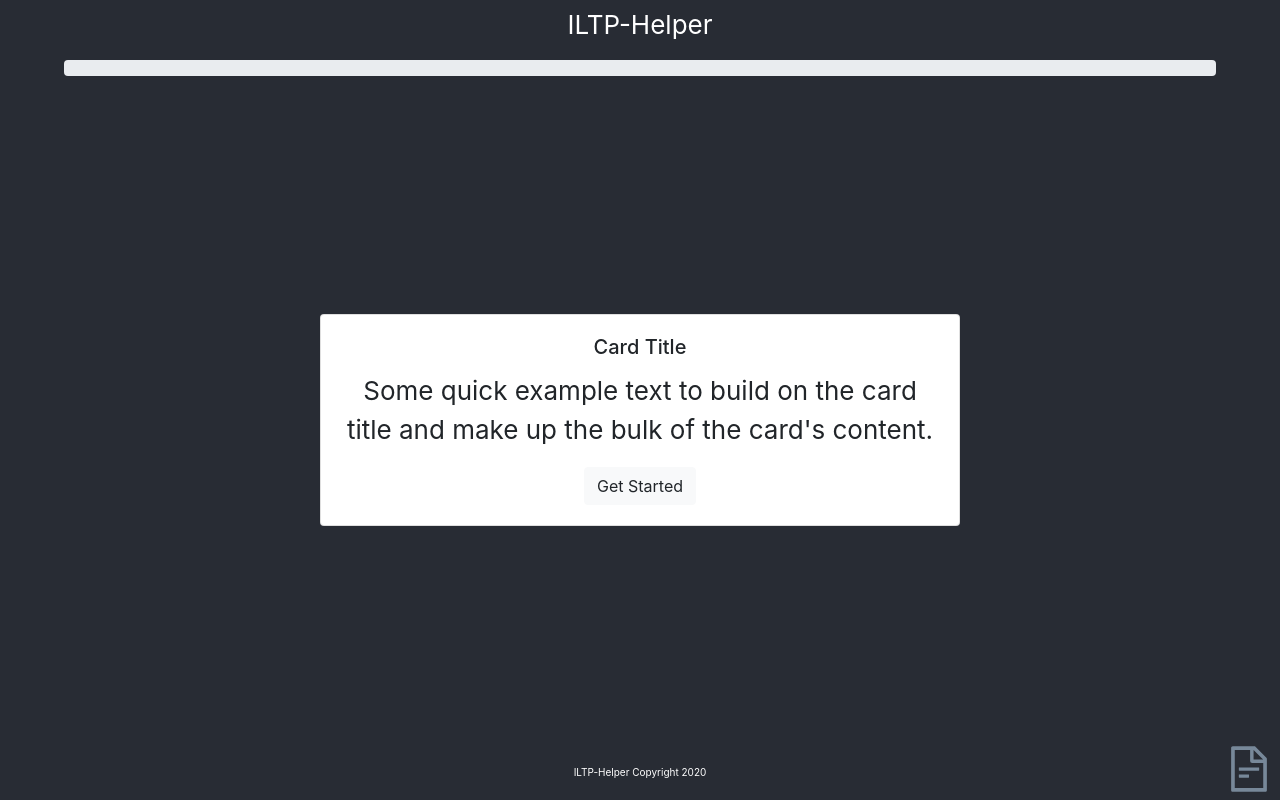
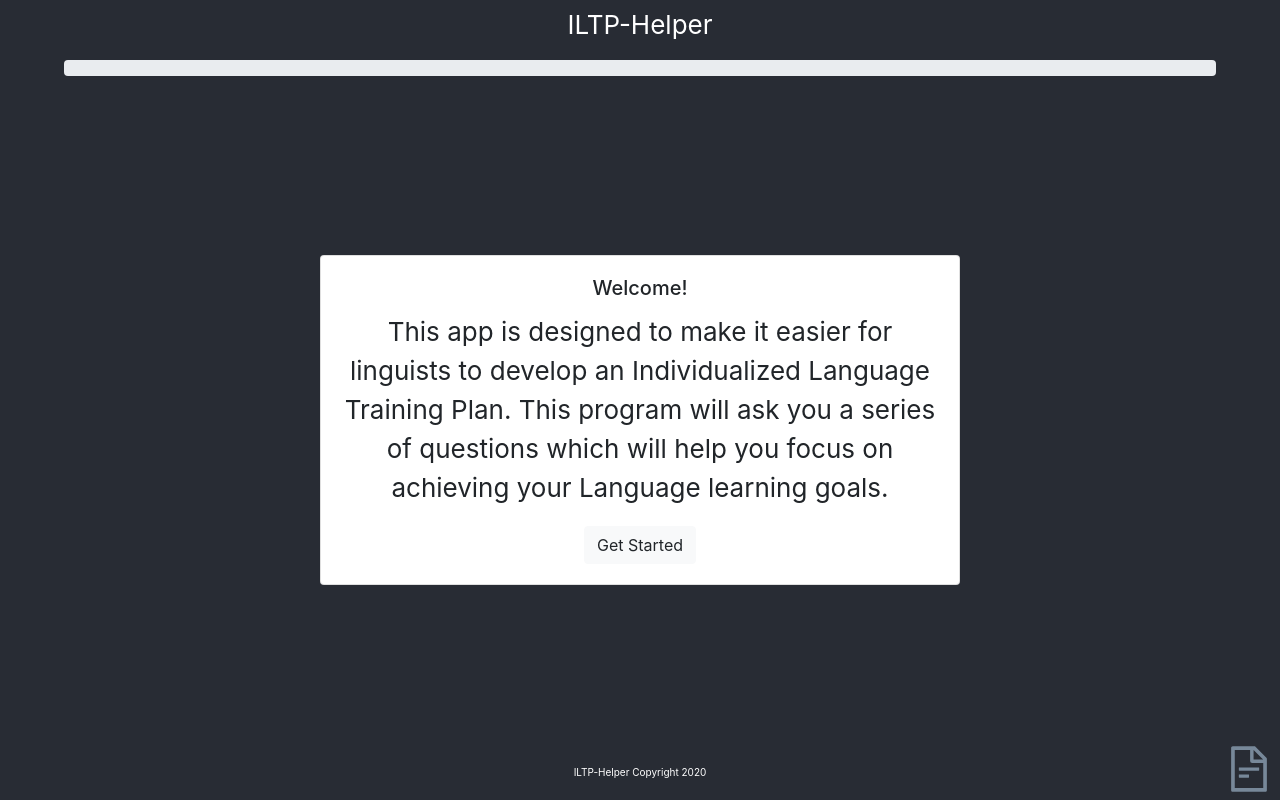
Before and after one commit to mcconkey/ILTP-helper, a React (Create React App) app in the folder app/: page / in a window 1280 px wide. Built offline with nearby package versions, Linux system fonts and the light colour scheme.

Commit message:
added survey state to glass pane

```diff
--- a/app/src/App.css
+++ b/app/src/App.css
@@ -46,7 +46,7 @@
     color: white;
     position: fixed;
     background-color: rgba(255, 255, 255, .15);
-    box-shadow: 0 0 1rem 0 rgba(0, 0, 0, .2);
+    box-shadow: 0 0 1rem 0 rgba(0, 0, 0, 0.308);
     backdrop-filter: blur(5px);
     top: 0;
     right: 0;
--- a/app/src/App.js
+++ b/app/src/App.js
@@ -5,7 +5,7 @@ import { Fade } from 'react-reveal';
 
 import {AiOutlineFileText, AiFillCloseCircle} from 'react-icons/ai';
 
-import { useRecoilState } from 'recoil';
+import { useRecoilState, useRecoilValue } from 'recoil';
 
 import ChooseLanguageCard from './cards/ChooseLanguageCard';
 import PreviousScoresCard from './cards/PreviousScoresCard';
@@ -20,11 +20,13 @@ import WhoCard from './cards/WhoCard';
 
 import visibilityState from './atoms/visibilityState';
 import progressState from './atoms/progressState';
+import surveyState from './atoms/surveyState';
 
 function App() {
 
   const [isVisible, setVisibilityState] = useRecoilState(visibilityState);
   const [progress, setProgress] = useRecoilState(progressState);
+  const survey = useRecoilValue(surveyState);
 
   let vis = {...isVisible};
 
@@ -68,10 +70,11 @@ function App() {
                   <Fade left collapse opposite when={isVisible.intro} duration={500} delay={200} onReveal={() => console.log("blahblahb")}>
                       <Card style={{ width: '40rem' }} >
                           <Card.Body>
-                              <Card.Title>Card Title</Card.Title>
+                              <Card.Title>Welcome!</Card.Title>
                               <Card.Text>
-                                  Some quick example text to build on the card title and make up the bulk of
-                                  the card's content.
+                                This app is designed to make it easier for linguists to develop an
+                                Individualized Language Training Plan.  This program will ask you a series of
+                                questions which will help you focus on achieving your Language learning goals.
                 </Card.Text>
                               <Button
                                   variant="light"
@@ -130,7 +133,7 @@ function App() {
                 <AiFillCloseCircle size='1.5em' onClick={() => hideCard("menuOverlay")} />
             </div>
 
-            <div class="OverlayContent">This is some content</div>
+            <div class="OverlayContent">Learner Survey <div style={{textAlign: "left", padding: '2em'}}><pre style={{fontSize: '.5em', color: 'white'}}>{JSON.stringify(survey, null, 2)}</pre></div> </div>
         </div>
 
 
--- a/app/src/cards/ActivitiesCard.js
+++ b/app/src/cards/ActivitiesCard.js
@@ -26,7 +26,7 @@ const ActivitiesCard = ({next, back}) => {
                 <Card style={{width: '40rem'}}>
                     <Card.Body>
                         <Card.Text>
-                        Previous Scores...
+                        What activities are you going to do?
                         </Card.Text>
                         <Button
                             variant="light"
--- a/app/src/cards/FrequencyCard.js
+++ b/app/src/cards/FrequencyCard.js
@@ -26,7 +26,7 @@ const FrequencyCard = ({next, back}) => {
                 <Card style={{width: '40rem'}}>
                     <Card.Body>
                         <Card.Text>
-                        Previous Scores...
+                        How often are you going to do those activities?
                         </Card.Text>
                         <Button
                             variant="light"
```
